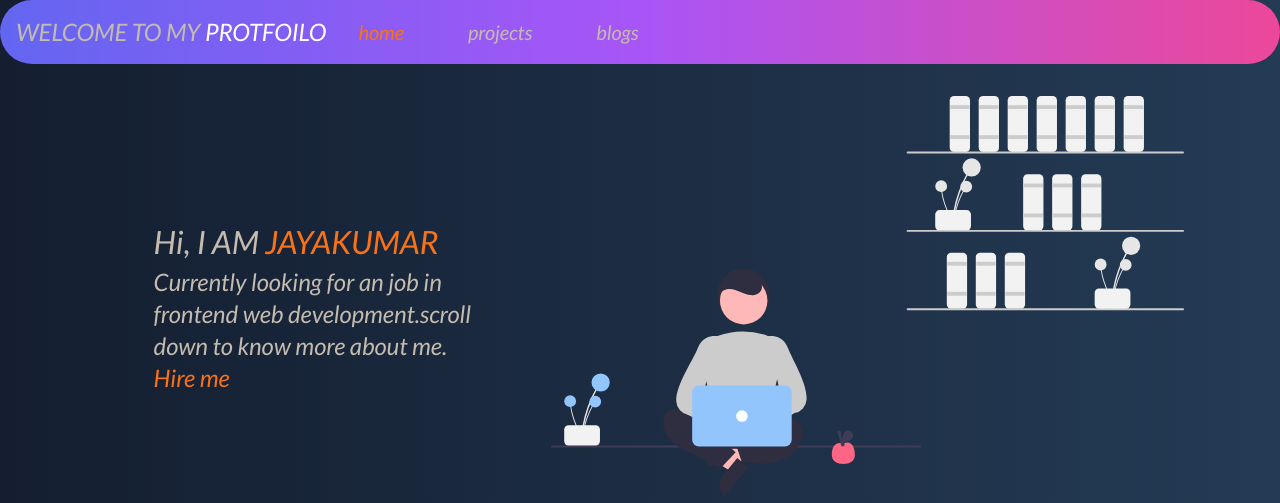
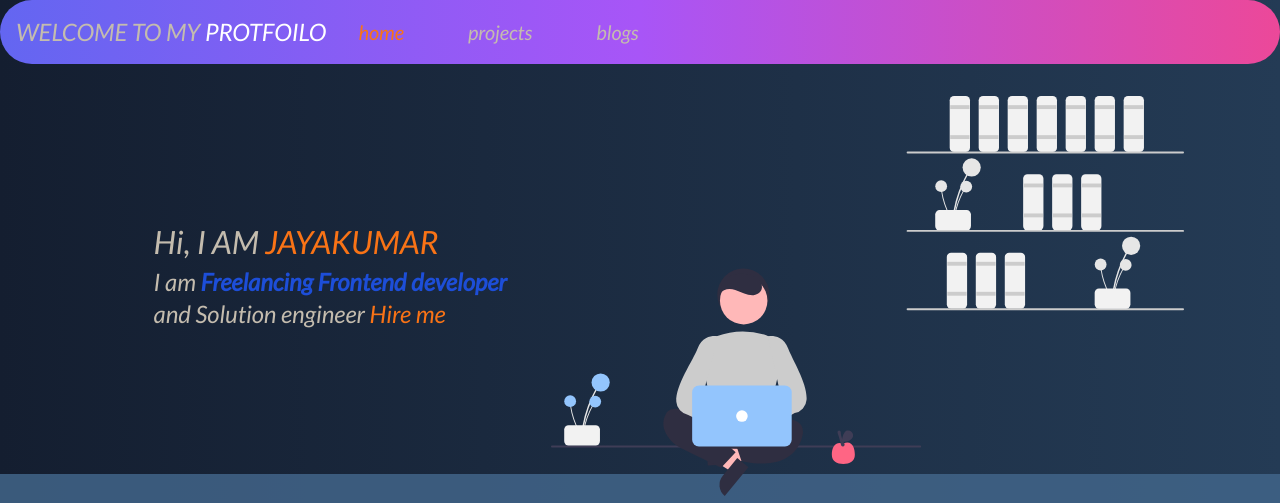
Before and after one commit to Jayakumar03/Portfolio-, a plain HTML site: page index.html in a window 1280 px wide. Shown: the top 503 px of the page. Drawn offline with nearby package versions, Linux system fonts and the light colour scheme.

Commit message:
updated front page till tech

```diff
--- a/index.html
+++ b/index.html
@@ -41,9 +41,8 @@
 
             <img class="flex items-center float-right image" src="/images/undraw_Freelancer_re_irh4.svg">
             <div class="heading">
-                <h1 class="  title"> Hi, I AM <span class="text-orange-500"> JAYAKUMAR</span> </h1>
-                <p class="sub-title text-2xl">Currently looking for an job in frontend web development.scroll down to
-                    know more about me.
+                <h1 class=" title"> Hi, I AM <span class="text-orange-500"> JAYAKUMAR</span> </h1>
+                <p class="sub-title text-2xl">I am <strong style="color: #1d4ed8;">Freelancing Frontend developer</strong>  and Solution engineer
                     <button class="text-orange-500"><a href="https://www.linkedin.com/in/jaya-kumar-325b29205/"
                             target="_blank">Hire me</a></button> </p>
 
```
